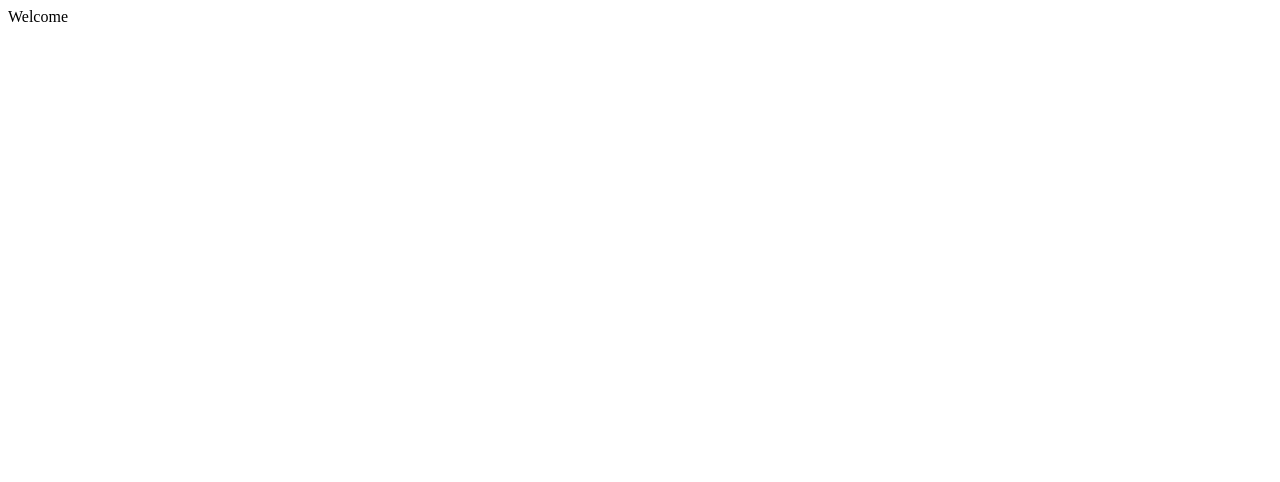
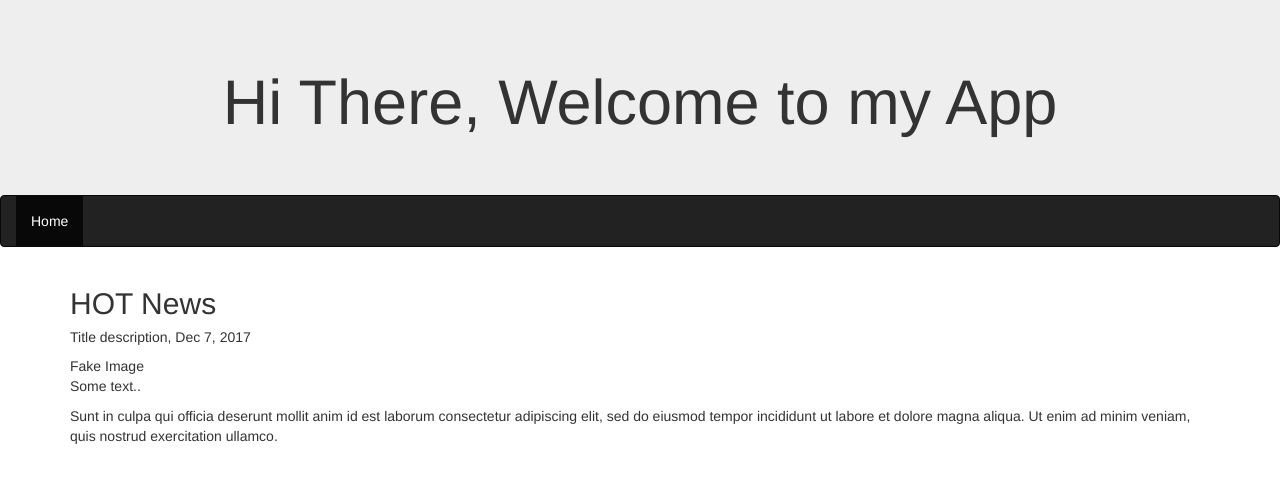
Before and after one commit to DeanBatman/POC, a plain HTML site: page SampleJSApp/index.html in a window 1280 px wide. Drawn offline with nearby package versions, Linux system fonts and the light colour scheme.

Commit message:
Add some html content

```diff
--- a/SampleJSApp/index.html
+++ b/SampleJSApp/index.html
@@ -1 +1,39 @@
-Welcome
+<!DOCTYPE html>
+<html lang="en">
+
+<head>
+    <title>Sample JS App</title>
+    <meta charset="utf-8">
+    <meta name="viewport" content="width=device-width, initial-scale=1">
+    <link rel="stylesheet" href="https://maxcdn.bootstrapcdn.com/bootstrap/3.4.1/css/bootstrap.min.css">
+    <script src="https://ajax.googleapis.com/ajax/libs/jquery/3.7.1/jquery.min.js"></script>
+    <script src="https://maxcdn.bootstrapcdn.com/bootstrap/3.4.1/js/bootstrap.min.js"></script>
+</head>
+
+<body>
+    <div class="jumbotron text-center" style="margin-bottom:0">
+        <h1>Hi There, Welcome to my App</h1>
+    </div>
+    <nav class="navbar navbar-inverse">
+        <div class="container-fluid">
+            <ul class="nav navbar-nav">
+                <li class="active"><a href="#">Home</a></li>
+            </ul>
+        </div>
+    </nav>
+    <div class="container">
+        <div class="row">
+            <div class="col-sm-12">
+                <h2>HOT News</h2>
+                <h5>Title description, Dec 7, 2017</h5>
+                <div class="fakeimg">Fake Image</div>
+                <p>Some text..</p>
+                <p>Sunt in culpa qui officia deserunt mollit anim id est laborum consectetur adipiscing elit, sed do
+                    eiusmod tempor incididunt ut labore et dolore magna aliqua. Ut enim ad minim veniam, quis nostrud
+                    exercitation ullamco.</p>
+            </div>
+        </div>
+    </div>
+</body>
+
+</html>
```
